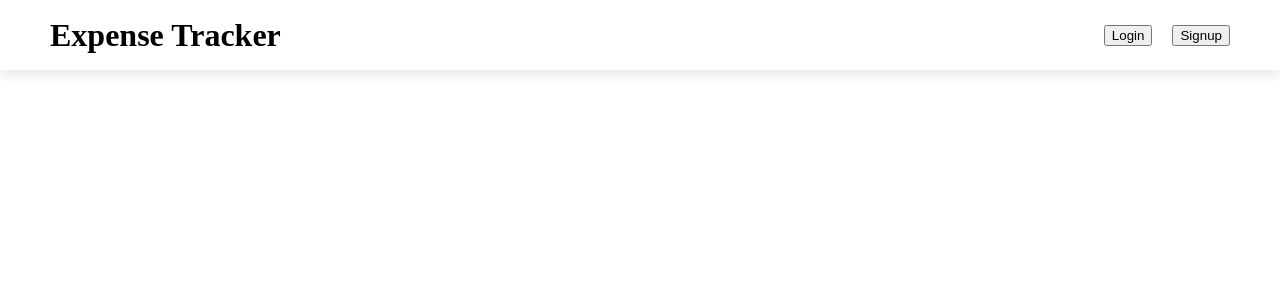
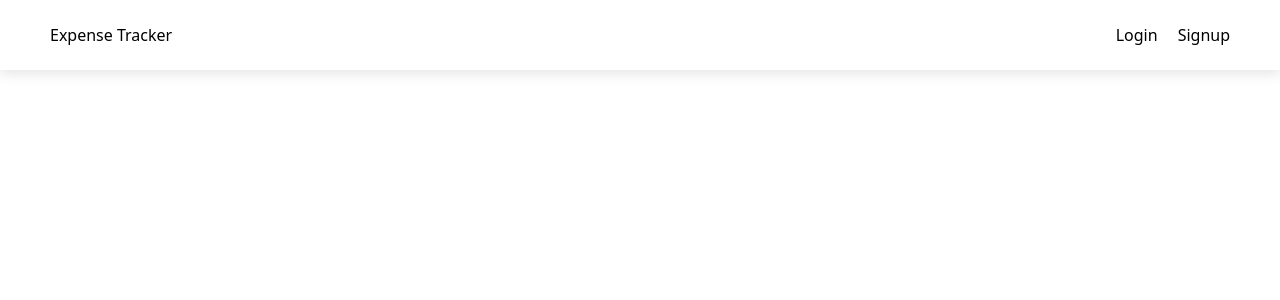
Before and after one commit to ani1609/Spendwise, a React (Create React App) app in the folder client/: page / in a window 1280 px wide. Shown: the top 300 px of the page. Built offline with nearby package versions, Linux system fonts and the light colour scheme.

Commit message:
added tailwind

```diff
--- a/client/src/index.css
+++ b/client/src/index.css
@@ -1,3 +1,7 @@
+@tailwind base;
+@tailwind components;
+@tailwind utilities;
+
 body
 {
     margin: 0;
--- /dev/null
+++ b/client/tailwind.config.js
@@ -0,0 +1,10 @@
+/** @type {import('tailwindcss').Config} */
+module.exports = {
+  content: [
+    "./src/**/*.{js,jsx,ts,tsx}",
+  ],
+  theme: {
+    extend: {},
+  },
+  plugins: [],
+}
```
